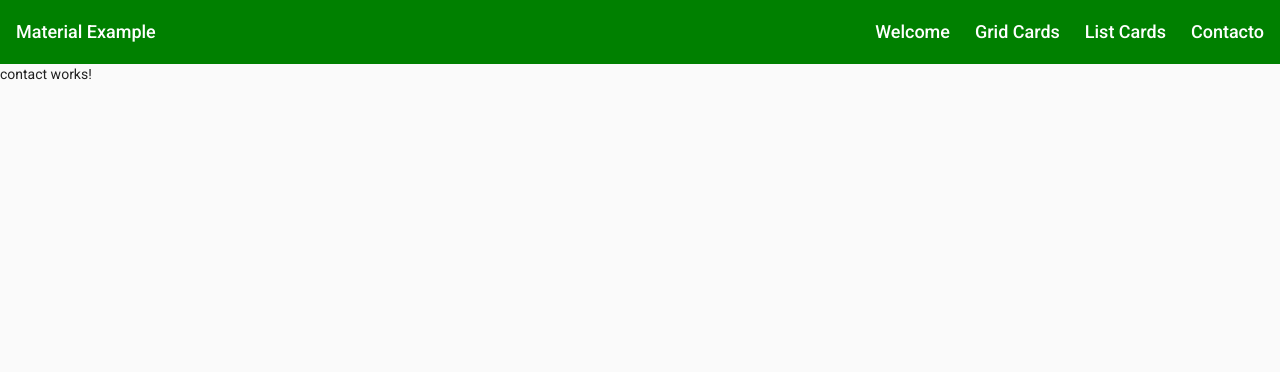
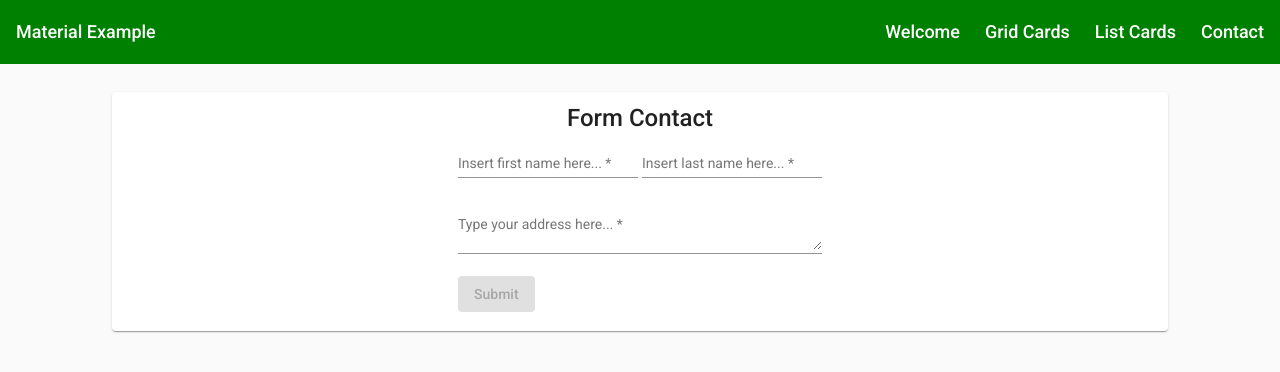
Before and after one commit to danielarrojo/exampleMaterialAngular, an Angular app: page /contact in a window 1280 px wide. Shown: the top 372 px of the page. Built offline with nearby package versions, Linux system fonts and the light colour scheme.

Commit message:
Form - Not finished

```diff
--- a/src/app/app.module.ts
+++ b/src/app/app.module.ts
@@ -15,6 +15,7 @@ import { ContactComponent } from './components/contact/contact.component';
 import { HttpClientModule } from '@angular/common/http';
 import { CharacterItemComponent } from './components/character-item/character-item.component';
 import { CharacterListComponent } from './components/character-list/character-list.component';
+import { FormsModule, ReactiveFormsModule } from '@angular/forms';
 
 @NgModule({
   declarations: [
@@ -26,6 +27,7 @@ import { CharacterListComponent } from './components/character-list/character-li
     ContactComponent,
     CharacterItemComponent,
     CharacterListComponent
+
   ],
   imports: [
     BrowserModule,
@@ -34,7 +36,9 @@ import { CharacterListComponent } from './components/character-list/character-li
     MaterialModule,
     FlexLayoutModule,
     RouterModule.forRoot(routes),
-    HttpClientModule
+    HttpClientModule,
+    FormsModule,
+    ReactiveFormsModule
 
   ],
   providers: [],
--- a/src/app/components/contact/contact.component.css
+++ b/src/app/components/contact/contact.component.css
@@ -0,0 +1,15 @@
+mat-card {
+    max-width: 80%;
+    margin: 2em auto;
+    text-align: -webkit-center;
+}
+
+
+
+
+.contact-center {
+    text-align: -webkit -center;
+}
+.full-width{
+    width: 100%;
+}
--- a/src/app/components/contact/contact.component.html
+++ b/src/app/components/contact/contact.component.html
@@ -1 +1,49 @@
-<p>contact works!</p>
+<mat-card>
+    <mat-card-title>
+        Form Contact
+    </mat-card-title>
+    <mat-card-content>
+        <form [formGroup]="contactForm" (ngSubmit)="onSubmit(contactForm.value)" novalidate>
+            <table>
+                <!-- First nmae & last name -->
+                <tr>
+                    <td>
+                        <mat-form-field class="full-width">
+                            <input formControlName="firstName" matInput placeholder="Insert first name here...">
+                        </mat-form-field>
+                        <mat-error>
+                            <span *ngIf="!contactForm.get('firstName')?.valid && contactForm.get('firstName')?.touched">Insert a valid first name, please!!!</span>
+                        </mat-error>
+                    </td>
+                    <td>
+                        <mat-form-field class="full-width">
+                            <input formControlName="lastName" matInput placeholder="Insert last name here...">
+                        </mat-form-field>
+                        <mat-error>
+                            <span *ngIf="!contactForm.get('lastName')?.valid && contactForm.get('lastName')?.touched">Insert a valid last name, please!!!</span>
+                        </mat-error>
+                    </td>
+                </tr>
+                <!-- Address - > Text area-->
+                <tr>
+                    <td colspan="2">
+                        <mat-form-field class="full-width">
+                            <textarea formControlName="address" matInput placeholder="Type your address here..." matAutosizeMinRows="2" matAutosizeMaxRows="5"></textarea>
+                        </mat-form-field>
+                        <mat-error>
+                            <span *ngIf="!contactForm.get('address')?.valid && contactForm.get('address')?.touched">Insert a valid address, please!!!</span>
+                        </mat-error>
+                    </td>
+                </tr>
+
+
+                <!-- Submit Button -->
+                <tr>
+                    <td class="contact-center">
+                        <button mat-raised-button color="primary" [disabled]=!contactForm.valid>Submit</button>
+                    </td>
+                </tr>
+            </table>
+        </form>
+    </mat-card-content>
+</mat-card>
--- a/src/app/components/contact/contact.component.ts
+++ b/src/app/components/contact/contact.component.ts
@@ -1,4 +1,5 @@
 import { Component, OnInit } from '@angular/core';
+import { FormGroup, NgForm, FormControl, Validators} from '@angular/forms'
 
 @Component({
   selector: 'app-contact',
@@ -6,10 +7,25 @@ import { Component, OnInit } from '@angular/core';
   styleUrls: ['./contact.component.css']
 })
 export class ContactComponent implements OnInit {
+  contactForm: FormGroup;
 
-  constructor() { }
+  constructor() {
+    this.contactForm = this.createFormGroup();
+  }
 
   ngOnInit(): void {
   }
 
+  onSubmit(form:NgForm){
+    console.log(form);
+  }
+
+  createFormGroup(){
+    return new FormGroup({
+      firstName : new FormControl('', [Validators.required, Validators.minLength(5)]),
+      lastName : new FormControl('', [Validators.required, Validators.minLength(5)]),
+      address : new FormControl('', [Validators.required, Validators.minLength(5), Validators.maxLength(50)])
+    });
+  }
+
 }
--- a/src/app/components/header-toolbar/header-toolbar.component.html
+++ b/src/app/components/header-toolbar/header-toolbar.component.html
@@ -19,7 +19,7 @@
           <a [routerLink]="['/characterlist']">List Cards</a>
         </li>
         <li>
-          <a [routerLink]="['/contact']">Contacto</a>
+          <a [routerLink]="['/contact']">Contact</a>
         </li>
       </ul>
     </div>
--- a/src/app/components/side-nav-list/side-nav-list.component.html
+++ b/src/app/components/side-nav-list/side-nav-list.component.html
@@ -13,6 +13,6 @@
     </a>
     <a  mat-list-item (click)="onSidenavClose()" [routerLink]="['/contact']">
         <mat-icon>settings_phone</mat-icon>
-        <span>Contacto</span>
+        <span>Contact</span>
     </a>
 </mat-nav-list>
```
Also changed, not shown: src/app/material/material.module.ts (+29 -2 lines).
